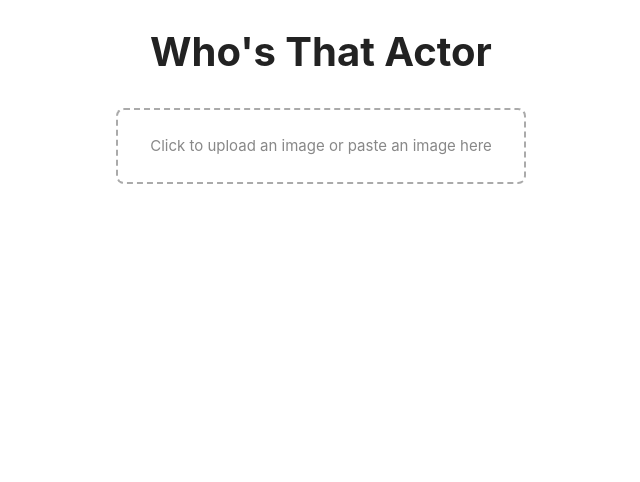
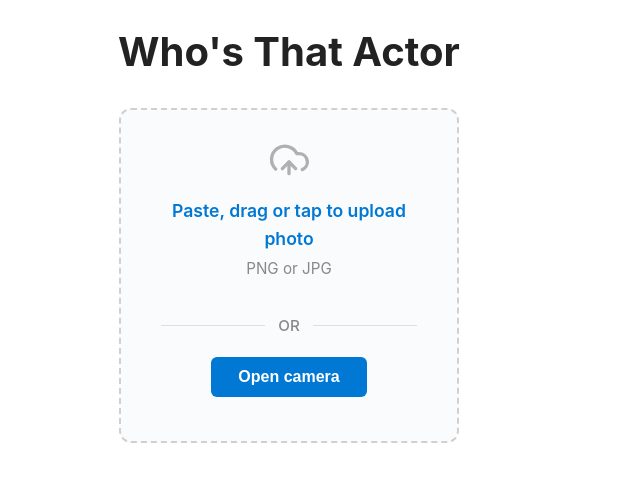
Before and after one commit to Bisxsh/ActorRecogniser, a Vue app in the folder frontend/: page / in a window 1280 px wide. Shown: the top 482 px of the page, without its empty margins (351-991 px from the left). Built offline with nearby package versions, Linux system fonts and the light colour scheme; the HTML template or start-up script is replaced by a standard one.

Commit message:
Improve styling

```diff
--- a/frontend/src/App.vue
+++ b/frontend/src/App.vue
@@ -4,6 +4,10 @@
       <h1>Who's That Actor</h1>
 
       <ImageUploader @actor-identified="handleActorIdentified" />
+
+      <div v-if="result && (!result.matches || result.matches.length === 0)" class="no-actor-error">
+        Actor not identified, try another image.
+      </div>
 
       <ActorList
         :actors="result?.matches || []"
@@ -92,6 +96,19 @@ h1 {
   color: #222;
   margin: 0;
 }
+
+.no-actor-error {
+  color: #d40000;
+  background: #fff0f0;
+  border: 1px solid #ffd6d6;
+  border-radius: 6px;
+  padding: 1rem 2rem;
+  margin: 1.5rem 0 0.5rem 0;
+  font-size: 1.1rem;
+  font-weight: 500;
+  text-align: center;
+  max-width: 400px;
+}
 </style>
 
 <style>
@@ -107,9 +124,11 @@ body {
 }
 
 #app {
-  width: 100%;
-  min-height: 100%;
-  overflow-x: hidden;
-  overflow-y: auto;
+  /* width: 100%; */
+  /* min-height: 100%; */
+  /* overflow-x: hidden; */
+  /* overflow-y: auto; */
+  padding: 0;
+  margin: 0;
 }
 </style>
--- a/frontend/src/assets/base.css
+++ b/frontend/src/assets/base.css
@@ -32,6 +32,9 @@
 
   --color-heading: var(--vt-c-text-light-1);
   --color-text: var(--vt-c-text-light-1);
+
+  --color-primary: #0078d4;
+  --color-danger: #d40000;
 
   --section-gap: 160px;
 }
--- a/frontend/src/components/ImageUploader.vue
+++ b/frontend/src/components/ImageUploader.vue
@@ -1,25 +1,79 @@
 <template>
-  <div class="image-uploader">
-    <label for="image-input" class="visually-hidden">Upload Image</label>
+  <div class="image-uploader-outer">
+    <div class="image-uploader-box">
       <input
         id="image-input"
         type="file"
-      accept="image/*"
+        accept="image/png, image/jpeg, application/pdf"
         @change="onFileChange"
         ref="fileInput"
         style="display: none"
+        capture="environment"
       />
-    <div
-      class="drop-area"
-      tabindex="0"
-      @paste="onPaste"
-      @dragover.prevent
-      @drop.prevent="onDrop"
-      @click="triggerFileInput"
+      <!-- Hide uploader UI when cropper is visible -->
+      <template v-if="!(imageUrl && isImage)">
+        <div class="upload-area" @click="triggerFileInput">
+          <div class="upload-icon">
+            <!-- Simple cloud upload SVG icon -->
+            <svg
+              width="40"
+              height="40"
+              viewBox="0 0 24 24"
+              fill="none"
+              xmlns="http://www.w3.org/2000/svg"
             >
-      <span>Click to upload an image or paste an image here</span>
+              <path
+                d="M16 16l-4-4-4 4"
+                stroke="#b0b0b0"
+                stroke-width="2"
+                stroke-linecap="round"
+                stroke-linejoin="round"
+              />
+              <path
+                d="M12 12v7"
+                stroke="#b0b0b0"
+                stroke-width="2"
+                stroke-linecap="round"
+                stroke-linejoin="round"
+              />
+              <path
+                d="M20 16.58A5 5 0 0018 7h-1.26A8 8 0 104 16.25"
+                stroke="#b0b0b0"
+                stroke-width="2"
+                stroke-linecap="round"
+                stroke-linejoin="round"
+              />
+            </svg>
           </div>
-    <div v-if="imageUrl" class="cropper-area">
+          <div class="upload-label">Paste, drag or tap to upload photo</div>
+          <div class="upload-subtitle">PNG or JPG</div>
+        </div>
+        <div class="divider-row">
+          <div class="divider"></div>
+          <span class="divider-text">OR</span>
+          <div class="divider"></div>
+        </div>
+        <button class="camera-btn" type="button" @click="openCamera">Open camera</button>
+      </template>
+      <!-- Camera Modal -->
+      <div v-if="showCamera" class="camera-modal">
+        <div class="camera-modal-content">
+          <video ref="videoRef" autoplay playsinline class="camera-video"></video>
+          <div class="camera-controls">
+            <button class="capture-btn" @click="capturePhoto">Take Photo</button>
+            <button class="close-btn" @click="closeCamera">Cancel</button>
+          </div>
+        </div>
+      </div>
+      <!-- Cropper with X button above -->
+      <div v-if="imageUrl && isImage" class="cropper-area-wrapper">
+        <div class="remove-image-row">
+          <button class="close-cropper-btn" @click="deleteImage" title="Remove image">
+            &times;
+          </button>
+          <span class="remove-image-label">Remove image</span>
+        </div>
+        <div class="cropper-area">
           <Cropper
             ref="cropperRef"
             :src="imageUrl"
@@ -30,19 +84,30 @@
             @change="onCrop"
           />
         </div>
-    <div v-if="croppedImage" class="preview">
+      </div>
+      <div v-if="pdfName && !isImage" class="preview pdf-preview">
+        <span>{{ pdfName }}</span>
+      </div>
+      <div v-if="loading" class="loading">Submitting...</div>
+      <div v-if="error" class="error">{{ error }}</div>
+    </div>
+    <!-- Preview and submit button outside border -->
+    <div v-if="croppedImage && isImage" class="preview-outer">
       <img :src="croppedImage" alt="Cropped Preview" />
     </div>
-    <button v-if="croppedImage && !loading" class="submit-btn" type="button" @click="onSubmit">
+    <button
+      v-if="((croppedImage && isImage) || (pdfFile && !isImage)) && !loading"
+      class="submit-btn submit-btn-outer"
+      type="button"
+      @click="onSubmit"
+    >
       Submit
     </button>
-    <div v-if="loading" class="loading">Submitting...</div>
-    <div v-if="error" class="error">{{ error }}</div>
   </div>
 </template>
 
 <script setup lang="ts">
-import { ref } from 'vue'
+import { ref, onUnmounted } from 'vue'
 import { Cropper } from 'vue-advanced-cropper'
 import 'vue-advanced-cropper/dist/style.css'
 import type { ActorMatchesResponse } from '../types'
@@ -57,10 +122,64 @@ const cropperRef = ref<any>(null)
 const croppedImage = ref<string | null>(null)
 const loading = ref(false)
 const error = ref<string | null>(null)
+const isImage = ref(true)
+const pdfFile = ref<File | null>(null)
+const pdfName = ref<string | null>(null)
+
+// Camera modal state
+const showCamera = ref(false)
+const videoRef = ref<HTMLVideoElement | null>(null)
+let mediaStream: MediaStream | null = null
 
 function triggerFileInput() {
   fileInput.value?.click()
 }
+
+async function openCamera() {
+  try {
+    showCamera.value = true
+    error.value = null
+    mediaStream = await navigator.mediaDevices.getUserMedia({ video: true })
+    if (videoRef.value) {
+      videoRef.value.srcObject = mediaStream
+      await videoRef.value.play()
+    }
+  } catch (e: any) {
+    error.value = 'Camera access denied or unavailable.'
+    showCamera.value = false
+  }
+}
+
+function closeCamera() {
+  showCamera.value = false
+  if (mediaStream) {
+    mediaStream.getTracks().forEach((track) => track.stop())
+    mediaStream = null
+  }
+}
+
+async function capturePhoto() {
+  if (!videoRef.value) return
+  const video = videoRef.value
+  const canvas = document.createElement('canvas')
+  canvas.width = video.videoWidth
+  canvas.height = video.videoHeight
+  const ctx = canvas.getContext('2d')
+  if (ctx) {
+    ctx.drawImage(video, 0, 0, canvas.width, canvas.height)
+    imageUrl.value = canvas.toDataURL('image/png')
+    croppedImage.value = null
+    error.value = null
+    isImage.value = true
+    pdfFile.value = null
+    pdfName.value = null
+  }
+  closeCamera()
+}
+
+onUnmounted(() => {
+  closeCamera()
+})
 
 function onFileChange(event: Event) {
   const files = (event.target as HTMLInputElement).files
@@ -70,32 +189,19 @@ function onFileChange(event: Event) {
       imageUrl.value = URL.createObjectURL(file)
       croppedImage.value = null
       error.value = null
-    }
-  }
-}
-
-function onPaste(event: ClipboardEvent) {
-  const items = event.clipboardData?.items
-  if (!items) return
-  for (const item of items) {
-    if (item.type.startsWith('image/')) {
-      const file = item.getAsFile()
-      if (file) {
-        imageUrl.value = URL.createObjectURL(file)
+      isImage.value = true
+      pdfFile.value = null
+      pdfName.value = null
+    } else if (file.type === 'application/pdf') {
+      imageUrl.value = null
       croppedImage.value = null
       error.value = null
-        break
+      isImage.value = false
+      pdfFile.value = file
+      pdfName.value = file.name
+    } else {
+      error.value = 'Unsupported file type.'
     }
-    }
-  }
-}
-
-function onDrop(event: DragEvent) {
-  const files = event.dataTransfer?.files
-  if (files && files[0] && files[0].type.startsWith('image/')) {
-    imageUrl.value = URL.createObjectURL(files[0])
-    croppedImage.value = null
-    error.value = null
   }
 }
 
@@ -108,15 +214,30 @@ function onCrop() {
   }
 }
 
+function deleteImage() {
+  imageUrl.value = null
+  croppedImage.value = null
+  isImage.value = true
+  pdfFile.value = null
+  pdfName.value = null
+  error.value = null
+}
+
 async function onSubmit() {
   error.value = null
   loading.value = true
   try {
+    const formData = new FormData()
+    if (isImage.value) {
       if (!croppedImage.value) return
       const res = await fetch(croppedImage.value)
       const blob = await res.blob()
-    const formData = new FormData()
       formData.append('image', blob, 'image.png')
+    } else if (pdfFile.value) {
+      formData.append('image', pdfFile.value, pdfFile.value.name)
+    } else {
+      return
+    }
     const response = await fetch('http://localhost:8080/identify-actor', {
       method: 'POST',
       body: formData,
@@ -135,50 +256,80 @@ async function onSubmit() {
 </script>
 
 <style scoped>
-.drop-area {
-  border: 2px dashed #aaa;
-  border-radius: 8px;
-  padding: 1.5rem 2rem;
+.image-uploader-outer {
+  display: flex;
+  flex-direction: column;
+  align-items: center;
+}
+.image-uploader-box {
+  border: 2px dashed #d0d0d0;
+  border-radius: 12px;
+  padding: 2rem 2.5rem 1.5rem 2.5rem;
+  background: #fafbfc;
+  display: flex;
+  flex-direction: column;
+  align-items: center;
+  max-width: 340px;
+  margin: 0 auto;
+  min-height: 320px;
+  position: relative;
+}
+.upload-area {
+  display: flex;
+  flex-direction: column;
+  align-items: center;
+  cursor: pointer;
+  margin-bottom: 0.5rem;
+  width: 100%;
+}
+.upload-icon {
+  margin-bottom: 0.5rem;
+}
+.upload-label {
   text-align: center;
-  color: #888;
-  min-width: 250px;
-  outline: none;
+  color: var(--color-primary);
+  font-weight: 600;
+  font-size: 1.1rem;
+  margin-bottom: 0.25rem;
   cursor: pointer;
 }
-.drop-area:focus {
-  border-color: #333;
+.upload-subtitle {
+  color: #888;
+  font-size: 0.95rem;
+  margin-bottom: 0.5rem;
 }
-.preview img {
-  max-width: 300px;
-  max-height: 300px;
-  margin-top: 1rem;
-  border-radius: 8px;
-  box-shadow: 0 2px 8px rgba(0, 0, 0, 0.08);
+.divider-row {
+  display: flex;
+  align-items: center;
+  width: 100%;
+  margin: 1rem 0 1.2rem 0;
 }
-.visually-hidden {
-  position: absolute;
-  width: 1px;
+.divider {
+  flex: 1;
   height: 1px;
-  padding: 0;
-  margin: -1px;
-  overflow: hidden;
-  clip: rect(0, 0, 0, 0);
-  border: 0;
+  background: #e0e0e0;
 }
-.submit-btn {
-  margin-top: 1.5rem;
-  padding: 0.75rem 2rem;
-  font-size: 1.1rem;
+.divider-text {
+  margin: 0 0.8rem;
+  color: #888;
+  font-size: 0.95rem;
+  font-weight: 500;
+}
+.camera-btn {
+  background: var(--color-primary);
+  color: #fff;
   font-weight: 600;
-  color: #fff;
-  background: #0078d4;
+  font-size: 1rem;
   border: none;
   border-radius: 6px;
+  padding: 0.7rem 1.7rem;
+  margin-bottom: 0.5rem;
   cursor: pointer;
   transition: background 0.2s;
+  margin-bottom: 1.2rem;
 }
-.submit-btn:hover {
-  background: #005fa3;
+.camera-btn:hover {
+  background: color-mix(in srgb, var(--color-primary) 80%, #000 20%);
 }
 .cropper-area {
   width: 320px;
@@ -195,9 +346,40 @@ async function onSubmit() {
   width: 300px;
   height: 300px;
 }
+.preview img {
+  max-width: 300px;
+  max-height: 300px;
+  margin-top: 1rem;
+  border-radius: 8px;
+  box-shadow: 0 2px 8px rgba(0, 0, 0, 0.08);
+}
+.pdf-preview {
+  margin-top: 1.2rem;
+  color: #444;
+  font-size: 1.05rem;
+  font-weight: 500;
+  background: #f3f3f3;
+  padding: 0.7rem 1.2rem;
+  border-radius: 6px;
+}
+.submit-btn {
+  margin-top: 1.5rem;
+  padding: 0.75rem 2rem;
+  font-size: 1.1rem;
+  font-weight: 600;
+  color: #fff;
+  background: var(--color-primary);
+  border: none;
+  border-radius: 6px;
+  cursor: pointer;
+  transition: background 0.2s;
+}
+.submit-btn:hover {
+  background: color-mix(in srgb, var(--color-primary) 80%, #000 20%);
+}
 .loading {
   margin-top: 1rem;
-  color: #0078d4;
+  color: var(--color-primary);
   font-weight: 500;
 }
 .error {
@@ -205,4 +387,125 @@ async function onSubmit() {
   color: #d40000;
   font-weight: 500;
 }
+.camera-modal {
+  position: fixed;
+  top: 0;
+  left: 0;
+  width: 100vw;
+  height: 100vh;
+  background: rgba(0, 0, 0, 0.55);
+  display: flex;
+  align-items: center;
+  justify-content: center;
+  z-index: 1000;
+}
+.camera-modal-content {
+  background: #fff;
+  border-radius: 12px;
+  padding: 2rem 2.5rem 1.5rem 2.5rem;
+  display: flex;
+  flex-direction: column;
+  align-items: center;
+  box-shadow: 0 4px 24px rgba(0, 0, 0, 0.18);
+}
+.camera-video {
+  width: 320px;
+  height: 240px;
+  background: #000;
+  border-radius: 8px;
+  margin-bottom: 1.2rem;
+}
+.camera-controls {
+  display: flex;
+  gap: 1rem;
+}
+.capture-btn,
+.close-btn {
+  background: var(--color-primary);
+  color: #fff;
+  font-weight: 600;
+  font-size: 1rem;
+  border: none;
+  border-radius: 6px;
+  padding: 0.7rem 1.7rem;
+  cursor: pointer;
+  transition: background 0.2s;
+}
+.close-btn {
+  background: #888;
+}
+.capture-btn:hover {
+  background: color-mix(in srgb, var(--color-primary) 80%, #000 20%);
+}
+.close-btn:hover {
+  background: #555;
+}
+.preview-outer {
+  margin-top: 1.5rem;
+  margin-bottom: 0.5rem;
+  display: flex;
+  flex-direction: column;
+  align-items: center;
+}
+.preview-outer img {
+  max-width: 300px;
+  max-height: 300px;
+  border-radius: 8px;
+  box-shadow: 0 2px 8px rgba(0, 0, 0, 0.08);
+}
+.submit-btn-outer {
+  margin-top: 0.5rem;
+  margin-bottom: 1.5rem;
+}
+/* Remove preview and submit-btn margin from inside the box */
+.preview,
+.submit-btn {
+  margin-top: 0;
+  margin-bottom: 0;
+}
+.cropper-area-wrapper {
+  width: 100%;
+  display: flex;
+  flex-direction: column;
+  justify-content: center;
+  align-items: center;
+  position: relative;
+}
+.remove-image-row {
+  width: 100%;
+  display: flex;
+  align-items: center;
+  justify-content: center;
+  margin-bottom: 0.5rem;
+  gap: 0.5rem;
+}
+.close-cropper-btn {
+  position: static;
+  background: #fff;
+  color: var(--color-danger);
+  border: 1px solid #ffd6d6;
+  border-radius: 50%;
+  width: 32px;
+  height: 32px;
+  font-size: 1.5rem;
+  font-weight: bold;
+  cursor: pointer;
+  box-shadow: 0 2px 8px rgba(0, 0, 0, 0.08);
+  display: flex;
+  align-items: center;
+  justify-content: center;
+  transition:
+    background 0.2s,
+    color 0.2s;
+}
+.close-cropper-btn:hover {
+  background: #fff0f0;
+  color: var(--color-danger);
+}
+.remove-image-label {
+  color: var(--color-danger);
+  font-size: 1.05rem;
+  font-weight: 500;
+  user-select: none;
+}
 </style>
```
Also changed, not shown: 1 other file (tests, documents, lock files or other folders). Lines whose indentation alone changed are shown as unchanged.
